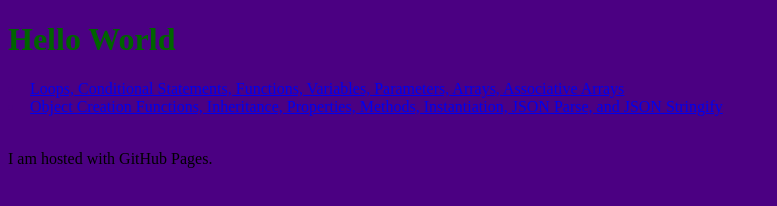
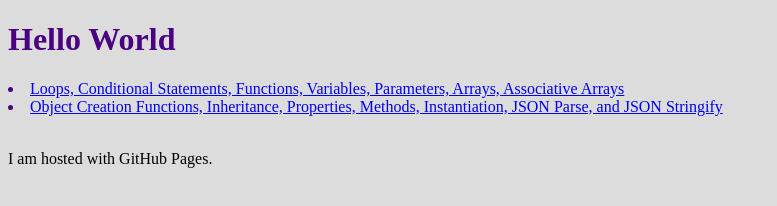
Before and after one commit to Scott-LaRee/CIT261, a plain HTML site: page index.html in a window 1280 px wide. Shown: the whole page, without its empty margins (0-777 px from the left). Drawn offline with Linux system fonts and the light colour scheme.

Commit message:
Update index.html

```diff
--- a/index.html
+++ b/index.html
@@ -2,8 +2,8 @@
 <html>
   <head>
     <style>
-      body {background-color: Indigo;}
-      h1   {color: DarkGreen;}
+      body {background-color: Gainsboro;}
+      h1   {color: Indigo;}
       li   {color: Indigo;}
       p    {color: Black;}
     </style>
```
